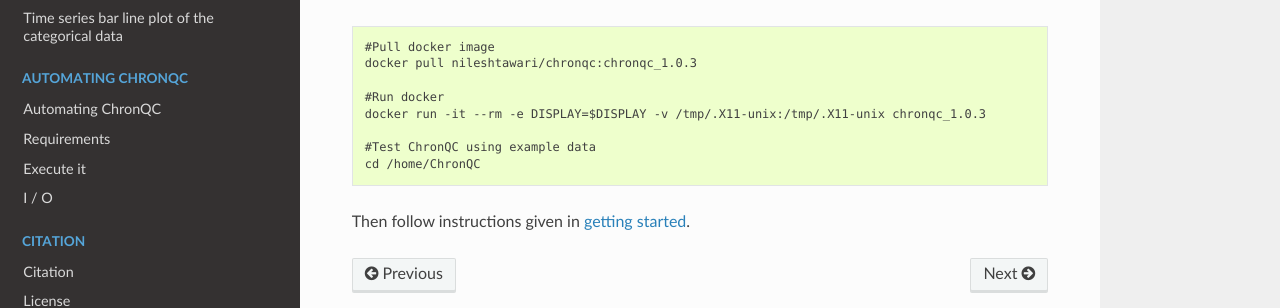
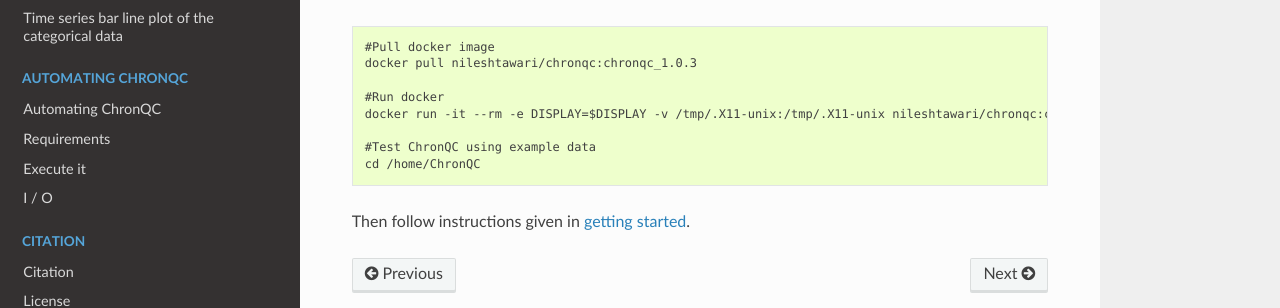
Before and after one commit to nilesh-tawari/ChronQC, a Sphinx documentation site: the page built from docs/chronqc_setup.rst, in a window 1280 px wide and 1184 px high. Shown: the part 761-1069 px from the top of the window. Built offline with Sphinx 7.4.7 and the Read the Docs theme 2.0.0, drawn with Linux system fonts in a browser that asks for light colours.

Commit message:
added docker

```diff
--- a/README.rst
+++ b/README.rst
@@ -95,7 +95,7 @@
     docker pull nileshtawari/chronqc:chronqc_1.0.3
 
     #Run docker
-    docker run -it --rm -e DISPLAY=$DISPLAY -v /tmp/.X11-unix:/tmp/.X11-unix chronqc_1.0.3
+    docker run -it --rm -e DISPLAY=$DISPLAY -v /tmp/.X11-unix:/tmp/.X11-unix nileshtawari/chronqc:chronqc_1.0.3
 
     #Test ChronQC using example data
     cd /home/ChronQC
--- a/docs/chronqc_setup.rst
+++ b/docs/chronqc_setup.rst
@@ -44,7 +44,7 @@
     docker pull nileshtawari/chronqc:chronqc_1.0.3
 
     #Run docker
-    docker run -it --rm -e DISPLAY=$DISPLAY -v /tmp/.X11-unix:/tmp/.X11-unix chronqc_1.0.3
+    docker run -it --rm -e DISPLAY=$DISPLAY -v /tmp/.X11-unix:/tmp/.X11-unix nileshtawari/chronqc:chronqc_1.0.3
 
     #Test ChronQC using example data
     cd /home/ChronQC
```
